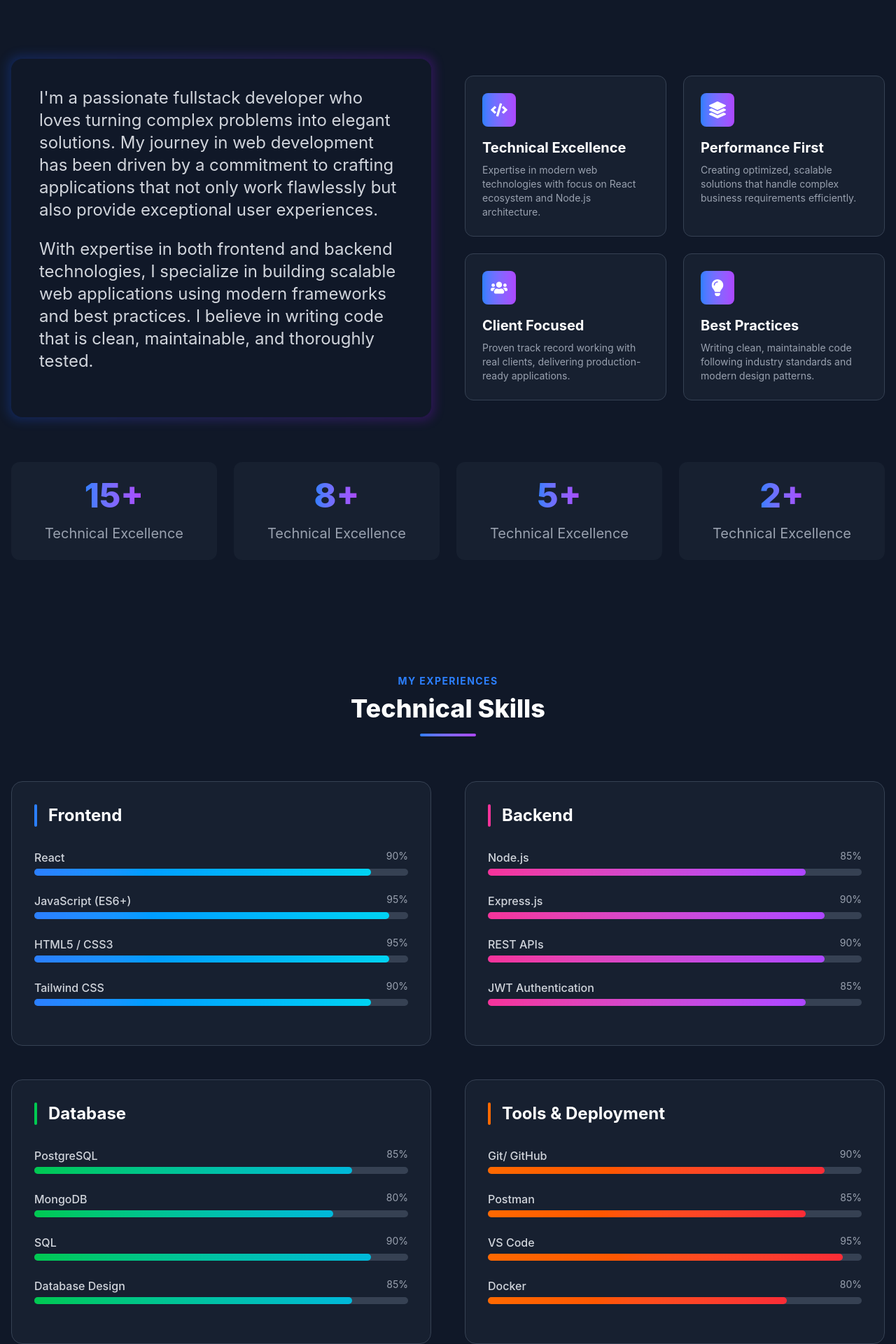
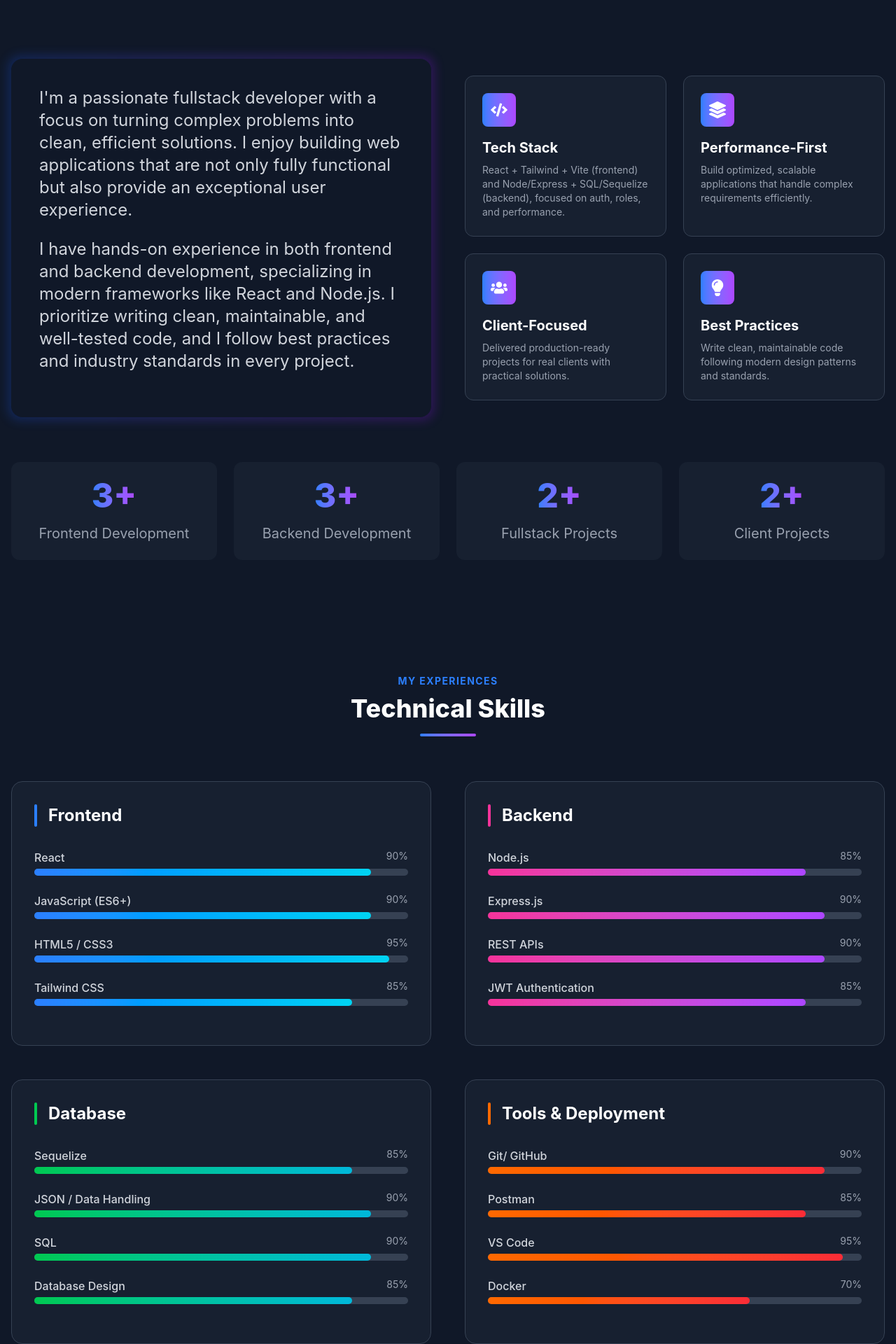
Before and after one commit to MayaChaker/MyPortfolio, a React (Vite) app: page / in a window 1280 px wide. Shown: the part 1000-2920 px from the top of the page at 70% size. Built offline with nearby package versions, Linux system fonts and the light colour scheme.

Commit message:
Update portfolio content

```diff
--- a/src/Data/aboutMeData.jsx
+++ b/src/Data/aboutMeData.jsx
@@ -3,45 +3,45 @@ import { FaCode, FaLayerGroup, FaUsers, FaLightbulb } from "react-icons/fa";
 export const cardData = [
   {
     icon: <FaCode />,
-    title: "Technical Excellence",
+    title: "Tech Stack",
     description:
-      "Expertise in modern web technologies with focus on React ecosystem and Node.js architecture.",
+      "React + Tailwind + Vite (frontend) and Node/Express + SQL/Sequelize (backend), focused on auth, roles, and performance.",
   },
   {
     icon: <FaLayerGroup />,
-    title: "Performance First",
+    title: "Performance-First",
     description:
-      "Creating optimized, scalable solutions that handle complex business requirements efficiently.",
+      "Build optimized, scalable applications that handle complex requirements efficiently.",
   },
   {
     icon: <FaUsers />,
-    title: "Client Focused",
+    title: "Client-Focused",
     description:
-      "Proven track record working with real clients, delivering production-ready applications.",
+      "Delivered production-ready projects for real clients with practical solutions.",
   },
   {
     icon: <FaLightbulb />,
     title: "Best Practices",
     description:
-      "Writing clean, maintainable code following industry standards and modern design patterns.",
+      "Write clean, maintainable code following modern design patterns and standards.",
   },
 ];
 
 export const ExperiencesData = [
   {
-    num: "15+",
-    title: "Technical Excellence",
+    num: "3+",
+    title: "Frontend Development",
   },
   {
-    num: "8+",
-    title: "Technical Excellence",
-  },
-  {
-    num: "5+",
-    title: "Technical Excellence",
+    num: "3+",
+    title: "Backend Development",
   },
   {
     num: "2+",
-    title: "Technical Excellence",
+    title: "Fullstack Projects",
+  },
+  {
+    num: "2+",
+    title: "Client Projects",
   },
 ];
--- a/src/Data/projects.js
+++ b/src/Data/projects.js
@@ -16,34 +16,38 @@ export const projects = [
     color: "blue",
   },
   {
-    title: "E-Commerce Platform",
+    title: "Taskora Marketplace",
     description:
-      "A modern e-commerce solution with cart functionality, payment gateway integration, and admin dashboard.",
-    tags: ["Next.js", "TypeScript", "Tailwind", "Stripe", "MongoDB"],
+      "A modern front-end task marketplace for browsing, managing, and interacting with task listings.",
+    tags: ["React", "React Router", "Material UI Icons", "localStorage"],
     features: [
-      "Secure payment processing with Stripe integration",
-      "Admin dashboard for inventory and order management",
-      "Responsive design with dark/light mode support",
+      "Task browsing with search, filter, and sort functionality",
+      "Create, save, and manage tasks",
+      "Inbox notifications and chat threads per task",
+      "User settings with profile customization and theme support",
+      "Client-side persistence without a backend system",
     ],
-    role: "Full Stack Developer",
-    liveLink: "#",
-    repoLink: "#",
+    role: "Frontend Developer",
+    liveLink: "https://social-media-weld-gamma.vercel.app/",
+    repoLink: "https://github.com/MayaChaker/SocialMedia.git",
     color: "pink",
   },
 
   {
-    title: "Task Management App",
+    title: "BMW Luxury Drive Studio",
     description:
-      "Collaborative project management tool with real-time updates and intuitive drag-and-drop interface",
-    tags: ["Next.js", "TypeScript", "Tailwind", "Stripe", "MongoDB"],
+      "A modern luxury car showcase website with dynamic browsing, detailed car pages, and a concierge-style contact experience.",
+    tags: ["React", "Vite", "React Router", "CSS Modules"],
     features: [
-      "Secure payment processing with Stripe integration",
-      "Admin dashboard for inventory and order management",
-      "Responsive design with dark/light mode support",
+      "Video-driven landing page with cinematic hero section",
+      "Browse and filter BMW car collections",
+      "Dynamic car details pages using routing",
+      "Concierge contact form with prefilled selected model",
+      "Responsive design with reusable components and clean UI",
     ],
-    role: "Full Stack Developer",
-    liveLink: "#",
-    repoLink: "#",
+    role: "Frontend Developer",
+    liveLink: "https://bmw-gilt-ten.vercel.app/",
+    repoLink: "https://github.com/MayaChaker/BMW.git",
     color: "green",
   },
 ];
--- a/src/Data/skills.js
+++ b/src/Data/skills.js
@@ -1,9 +1,9 @@
 const skills = {
   frontend: [
     { name: "React", level: 90 },
-    { name: "JavaScript (ES6+)", level: 95 },
+    { name: "JavaScript (ES6+)", level: 90 },
     { name: "HTML5 / CSS3", level: 95 },
-    { name: "Tailwind CSS", level: 90 },
+    { name: "Tailwind CSS", level: 85 },
   ],
   backend: [
     { name: "Node.js", level: 85 },
@@ -12,8 +12,8 @@ const skills = {
     { name: "JWT Authentication", level: 85 },
   ],
   database: [
-    { name: "PostgreSQL", level: 85 },
-    { name: "MongoDB", level: 80 },
+    { name: "Sequelize", level: 85 },
+    { name: "JSON / Data Handling", level: 90 },
     { name: "SQL", level: 90 },
     { name: "Database Design", level: 85 },
   ],
@@ -21,7 +21,7 @@ const skills = {
     { name: "Git/ GitHub", level: 90 },
     { name: "Postman", level: 85 },
     { name: "VS Code", level: 95 },
-    { name: "Docker", level: 80 },
+    { name: "Docker", level: 70 },
   ],
 };
 
--- a/src/components/AboutMe.jsx
+++ b/src/components/AboutMe.jsx
@@ -21,17 +21,17 @@ function AboutMe() {
           <div className="relative bg-gray-900 ring-1 ring-gray-900/5 rounded-2xl leading-none flex items-top justify-start space-x-6 [.light_&]:bg-gray-100 [.light_&]:ring-gray-200">
             <div className="p-8 md:p-10 text-gray-300 text-lg leading-relaxed [.light_&]:text-gray-700">
               <p className="mb-6 text-2xl">
-                I'm a passionate fullstack developer who loves turning complex
-                problems into elegant solutions. My journey in web development
-                has been driven by a commitment to crafting applications that
-                not only work flawlessly but also provide exceptional user
-                experiences.
+                I'm a passionate fullstack developer with a focus on turning
+                complex problems into clean, efficient solutions. I enjoy
+                building web applications that are not only fully functional but
+                also provide an exceptional user experience.
               </p>
               <p className="mb-6 text-2xl">
-                With expertise in both frontend and backend technologies, I
-                specialize in building scalable web applications using modern
-                frameworks and best practices. I believe in writing code that is
-                clean, maintainable, and thoroughly tested.
+                I have hands-on experience in both frontend and backend
+                development, specializing in modern frameworks like React and
+                Node.js. I prioritize writing clean, maintainable, and
+                well-tested code, and I follow best practices and industry
+                standards in every project.
               </p>
             </div>
           </div>
```
